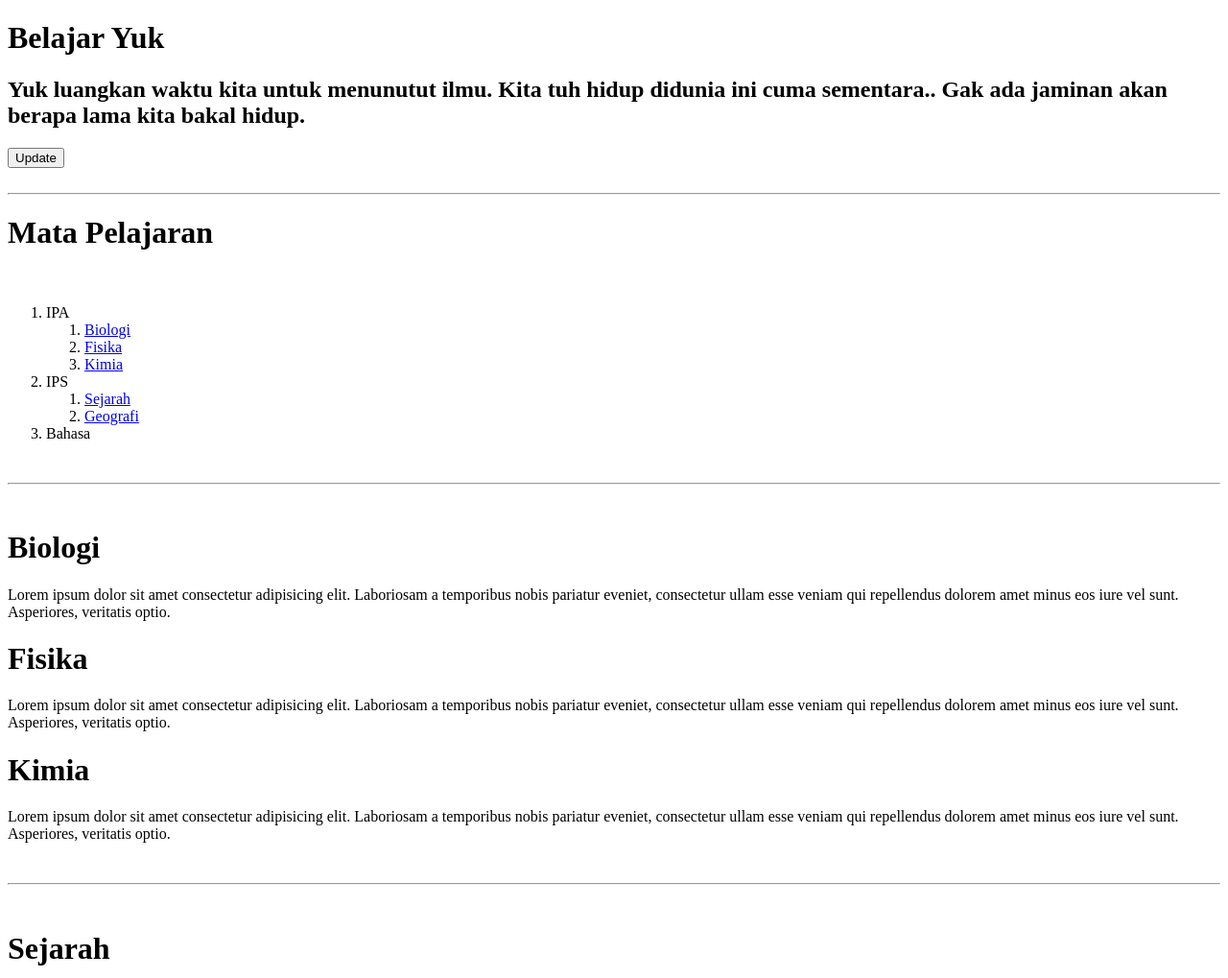
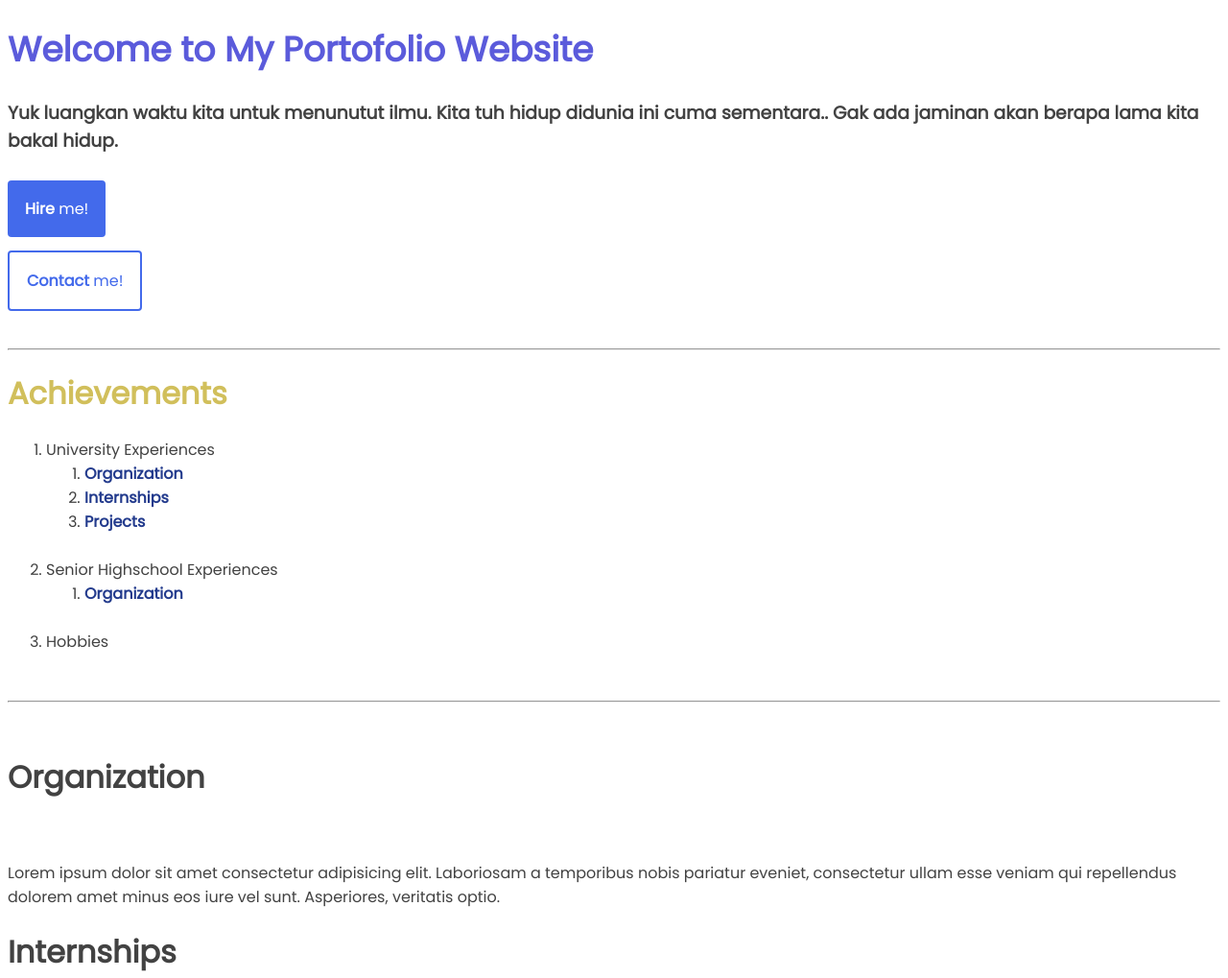
Before and after one commit to Rifqiandicp/coursera-test, a plain HTML site: page Site/Index.html in a window 1280 px wide. Shown: the top 1019 px of the page at 96% size. Drawn offline with Linux system fonts and the light colour scheme; a script that the page names is missing.

Commit message:
Added CSS

```diff
--- a/Site/Index.html
+++ b/Site/Index.html
@@ -6,51 +6,72 @@
     <meta http-equiv='X-UA-Compatible' content='IE=edge'>
     <title>Page Title</title>
     <meta name='viewport' content='width=device-width, initial-scale=1'>
-    <link rel='stylesheet' type='text/css' media='screen' href='main.css'>
+    <link rel='stylesheet' href='style.css'/>
+    <link href="https://fonts.googleapis.com/css2?family=Poppins&display=swap" rel="stylesheet">
     <script src='main.js'></script>
 </head>
 
 <body>
-    <h1 id="Top">Belajar Yuk</h1>
-    <h2>Yuk luangkan waktu kita untuk menunutut ilmu. Kita tuh hidup didunia ini cuma sementara.. Gak ada jaminan akan berapa lama kita bakal hidup.</h2>
+    <h1 id="Top">Welcome to My Portofolio Website</h1>
+    <h3>Yuk luangkan waktu kita untuk menunutut ilmu. Kita tuh hidup didunia ini cuma sementara.. Gak ada jaminan akan berapa lama kita bakal hidup.</h3>
+    <br>
+    <a id="primaryButton" href="http://www.google.com" target="_blank">
+        <b>Hire</b> me!
+    </a>
 
-    <a href="http://www.google.com">
-        <button>Update</button>
+    <br>
+    <br>
+    <br>
+
+    <a id="secondaryButton" href="http://www.google.com" target="_blank">
+        <b>Contact</b> me!
     </a>
+
+    <br>
     <br>
     <br>
     <hr>
-    <h1>Mata Pelajaran</h1>
-    <br>
+    <h1 class="Achievement">Achievements</h1>
     <ol>
-        <li>IPA
-            <ol>
-                <li><a href="#sect1">Biologi</a></li>
-                <li><a href="#sect2">Fisika</a></li>
-                <li><a href="#sect3">Kimia</a></li>
-            </ol>
-        </li>
-        <li>IPS
-            <ol>
-                <li><a href="#sect4">Sejarah</a></li>
-                <li><a href="#sect5">Geografi</a></li>
-            </ol>
-        </li>
-        <li>Bahasa</li>
+        <div class="Ach1">
+            <li>University Experiences
+                <ol class="list">
+                    <li><a href="#sect1">Organization</a></li>
+                    <li><a href="#sect2">Internships</a></li>
+                    <li><a href="#sect3">Projects</a></li>
+                </ol>
+            </li>
+
+                <br>
+            <li>Senior Highschool Experiences
+                <ol>
+                    <li><a href="#sect4">Organization</a></li>
+                </ol>
+            </li>
+            <br>
+            <li>Hobbies</li>
+        </div>
+
     </ol>
     <br>
     <hr>
     <br>
 
-    <h1 id="sect1">Biologi</h1>
+    <h1 id="sect1">Organization</h1>
+    <img src="" alt="">
         <p>Lorem ipsum dolor sit amet consectetur adipisicing elit. Laboriosam a temporibus nobis pariatur eveniet, consectetur ullam esse veniam qui repellendus dolorem amet minus eos iure vel sunt. Asperiores, veritatis optio.
         </p>
 
-    <h1 id="sect2">Fisika</h1>
+    <h1 id="sect2">Internships</h1>
         <p>Lorem ipsum dolor sit amet consectetur adipisicing elit. Laboriosam a temporibus nobis pariatur eveniet, consectetur ullam esse veniam qui repellendus dolorem amet minus eos iure vel sunt. Asperiores, veritatis optio.
         </p>
 
-    <h1 id="sect3">Kimia</h1>
+    <h1 id="sect3">Projects</h1>
+    <img src="img/DesignJam1.png" width="270" height="270" alt="Design jam 1">
+    <p>Lorem ipsum dolor sit amet consectetur adipisicing elit. Laboriosam a temporibus nobis pariatur eveniet, consectetur ullam esse veniam qui repellendus dolorem amet minus eos iure vel sunt. Asperiores, veritatis optio.
+    </p>
+
+    <img src="img/DesignJam2.png" width="270" height="270" alt="Design jam 2">
     <p>Lorem ipsum dolor sit amet consectetur adipisicing elit. Laboriosam a temporibus nobis pariatur eveniet, consectetur ullam esse veniam qui repellendus dolorem amet minus eos iure vel sunt. Asperiores, veritatis optio.
     </p>
 
@@ -62,12 +83,9 @@
     <p>Lorem ipsum dolor sit amet consectetur adipisicing elit. Laboriosam a temporibus nobis pariatur eveniet, consectetur ullam esse veniam qui repellendus dolorem amet minus eos iure vel sunt. Asperiores, veritatis optio.
     </p>
 
-    <h1 id="sect5">Geografi</h1>
-    <p>Lorem ipsum dolor sit amet consectetur adipisicing elit. Laboriosam a temporibus nobis pariatur eveniet, consectetur ullam esse veniam qui repellendus dolorem amet minus eos iure vel sunt. Asperiores, veritatis optio.
-    </p>
-
     <a href="#top"><button>Back to the Top</button></a>
 
+    <p>Rifqiandi &copy; Rifqi</p>
 </body>
 
 </html>
--- /dev/null
+++ b/Site/style.css
@@ -0,0 +1,72 @@
+body{
+    font-family: 'Poppins', sans-serif;
+    color: rgb(66, 66, 66);
+}
+
+#Top{
+    color: rgb(91, 91, 219);
+    font-size: 36px;
+    font-weight: bold;
+}
+
+.Achievement{
+    color:rgb(209, 191, 91);
+}
+
+.list{
+    color: rgb(63, 63, 63);
+    text-decoration: none;
+}
+
+.Ach1 a{
+    text-decoration: none;
+    color: rgb(35, 59, 141);
+    font-weight: bolder;
+}
+
+#primaryButton{
+    border: 1px;
+    border-radius: 4px;
+    padding: 18px;
+    background-color: rgb(67, 106, 235);
+    color: white;
+    text-decoration: none;
+    margin-bottom: 10px;
+}
+#primaryButton:hover{
+    border: 1px;
+    border-radius: 4px;
+    padding: 18px;
+    background-color: rgb(74, 94, 160);
+    color: white;
+    text-decoration: none;
+    margin-bottom: 10px;
+}
+#secondaryButton{
+    margin-top: 10px;
+    border: 2px;
+    border-style: solid;
+    border-color: rgb(67, 106, 235);
+    border-radius: 4px;
+    padding: 18px;
+    color: rgb(67, 106, 235);
+    text-decoration: none;
+}
+#secondaryButton:hover{
+    margin-top: 10px;
+    border: 2px;
+    border-style: solid;
+    border-color:rgb(154, 178, 255);
+    border-radius: 4px;
+    padding: 18px;
+    color: rgb(67, 106, 235);
+    text-decoration: none;
+}
+
+
+a:hover{
+    background-color: rgb(154, 178, 255);
+}
+a:active{
+    background-color: rgb(56, 79, 153);
+}
```
Also changed, not shown: Site/img/DesignJam1.png (added), 1 other file.
